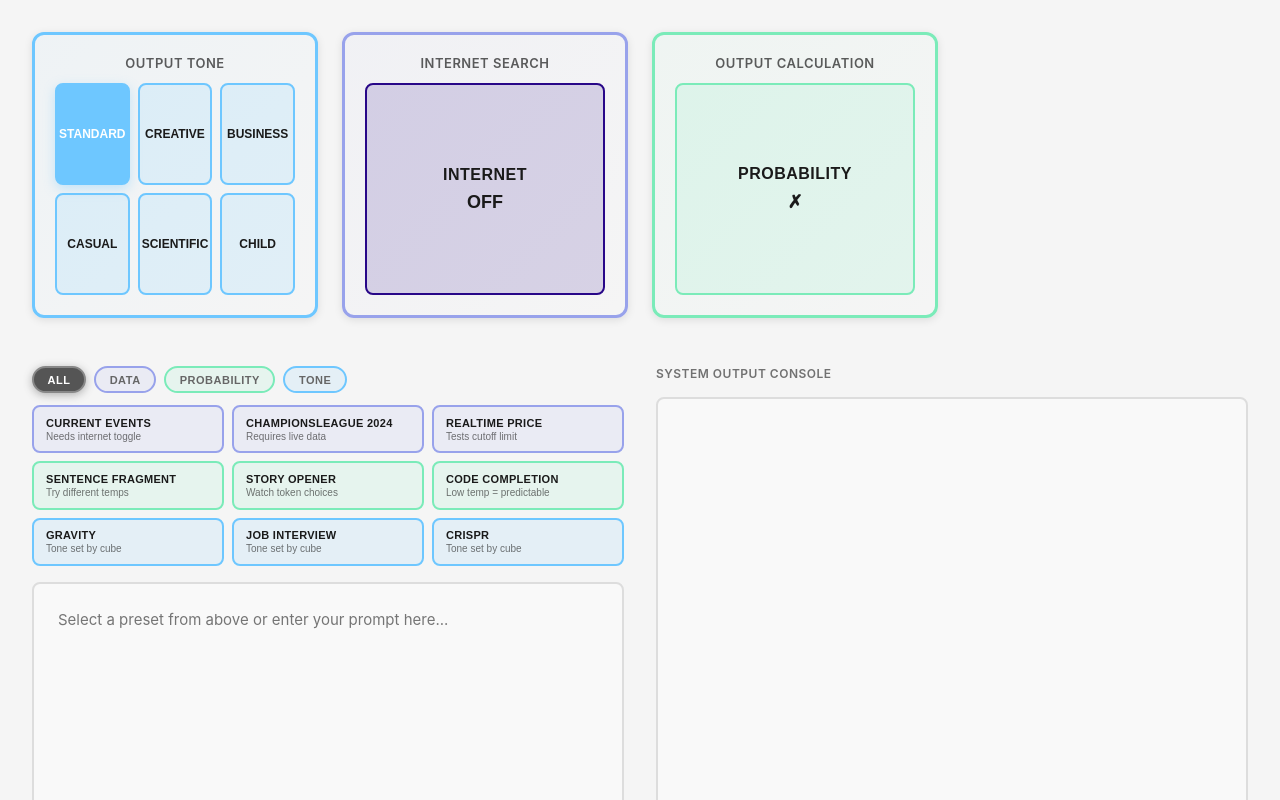
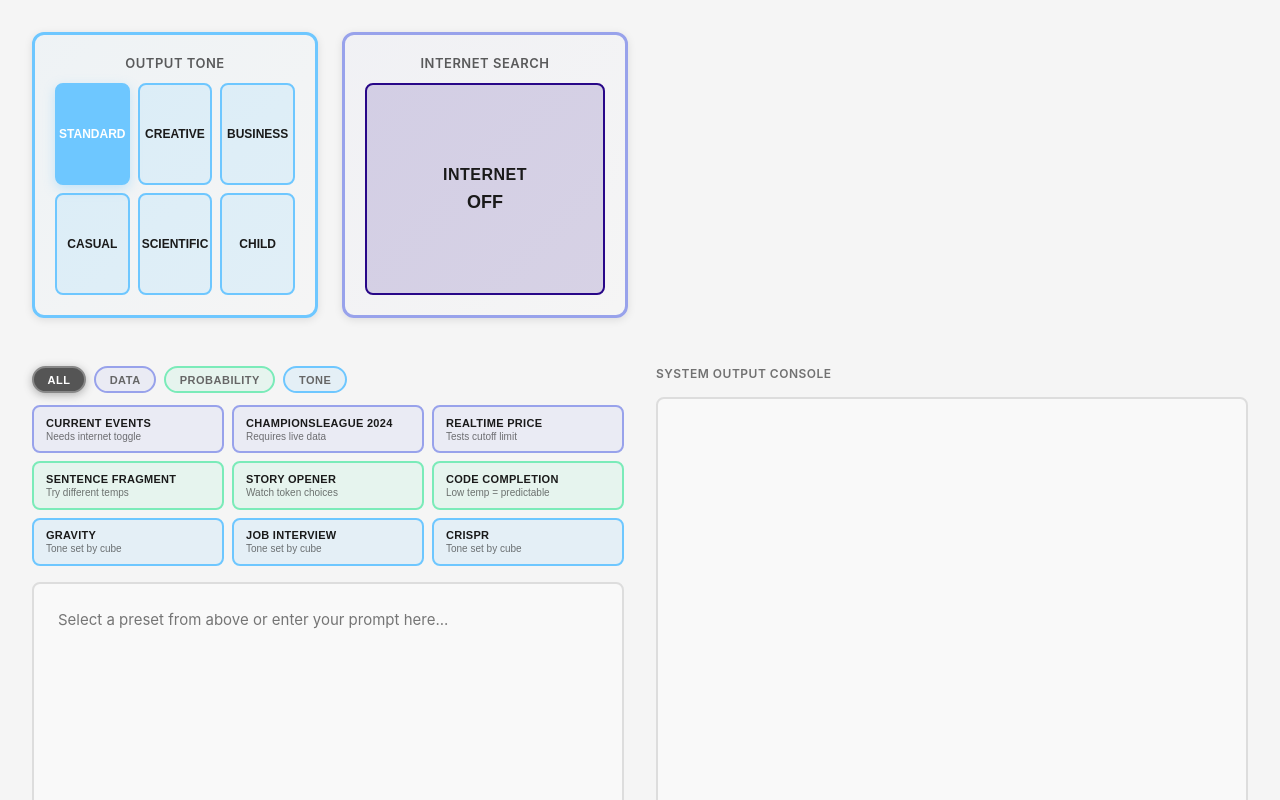
Before and after one commit to lenavgz/hrp_prototype, a React (Create React App) app in the folder llm-exhibition/: page / in a window 1280 px wide. Shown: the top 800 px of the page. Built offline with nearby package versions, Linux system fonts and the light colour scheme.

Commit message:
probability cube removed

```diff
--- a/llm-exhibition/src/App.css
+++ b/llm-exhibition/src/App.css
@@ -206,16 +206,7 @@ body {
 }
 
 /* Probability Cube Button */
-.mainCubeButton.probability {
-    border-color: var(--color-probability);
-    background-color: rgba(123, 235, 185, 0.15);
-    color: var(--color-text-primary);
-}
-
-.mainCubeButton.probability.active {
-    background-color: var(--color-probability);
-    color: #000;
-}
+/* Removed probability button styling */
 
 .cubeLabelLarge {
     font-size: 16px;
--- a/llm-exhibition/src/App.jsx
+++ b/llm-exhibition/src/App.jsx
@@ -18,7 +18,6 @@ export default function App() {
 
     const [hardwareState, setHardwareState] = useState({
         cubes_present: {
-            probability: false,
             prompting: false,
         },
         b1_internet: false,
@@ -42,16 +41,6 @@ export default function App() {
         setHardwareState(prev => ({
             ...prev,
             b1_internet: !prev.b1_internet,
-        }));
-    };
-
-    const toggleProbability = () => {
-        setHardwareState(prev => ({
-            ...prev,
-            cubes_present: {
-                ...prev.cubes_present,
-                probability: !prev.cubes_present.probability,
-            },
         }));
     };
 
@@ -207,17 +196,6 @@ export default function App() {
                     </button>
                 </div>
 
-                {/* CUBE 3: PROBABILITY */}
-                <div className="cubeBox probabilityCube">
-                    <div className="cubeTitle">Output Calculation</div>
-                    <button
-                        className={`mainCubeButton probability ${hardwareState.cubes_present.probability ? 'active' : ''}`}
-                        onClick={toggleProbability}
-                    >
-                        <div className="cubeLabelLarge">Probability</div>
-                        <div className="cubeStatus">{hardwareState.cubes_present.probability ? '✓' : '✗'}</div>
-                    </button>
-                </div>
             </div>
 
             {/* MAIN CONTENT AREA */}
```
Also changed, not shown: 1 other file (tests, documents, lock files or other folders).
